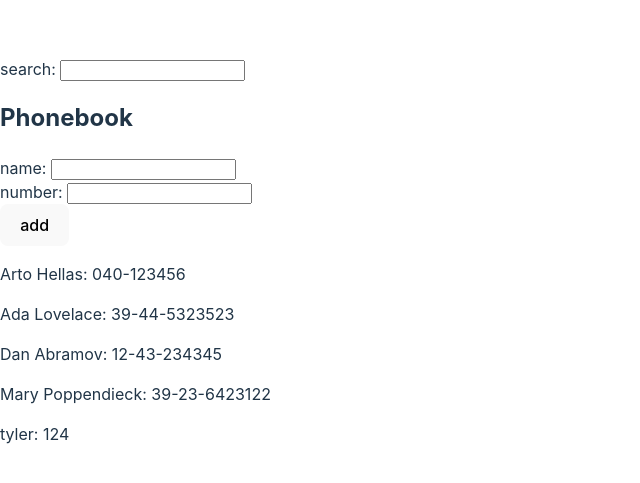
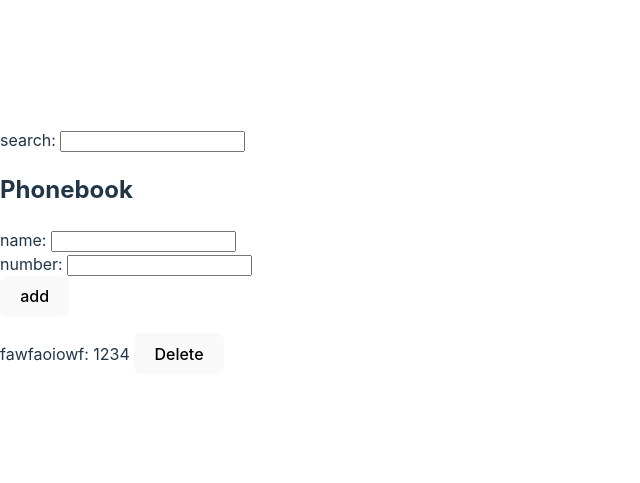
Before and after one commit to tylerdegen1016/fullsource-code, a React (Vite) app in the folder ch2/phonebook/: page / in a window 1280 px wide. Shown: the part 141-624 px from the top of the page, without its empty margins (0-640 px from the left). Built offline with nearby package versions, Linux system fonts and the light colour scheme; data requests are answered from the project's data file.

Commit message:
implement delete person

```diff
--- a/ch2/phonebook/db.json
+++ b/ch2/phonebook/db.json
@@ -1,29 +1,9 @@
 {
   "persons": [
     {
-      "name": "Arto Hellas",
-      "number": "040-123456",
-      "id": "1"
-    },
-    {
-      "name": "Ada Lovelace",
-      "number": "39-44-5323523",
-      "id": "2"
-    },
-    {
-      "name": "Dan Abramov",
-      "number": "12-43-234345",
-      "id": "3"
-    },
-    {
-      "name": "Mary Poppendieck",
-      "number": "39-23-6423122",
-      "id": "4"
-    },
-    {
-      "id": "5",
-      "name": "tyler",
-      "number": "124"
+      "id": "4",
+      "name": "fawfaoiowf",
+      "number": "1234"
     }
   ]
 }
--- a/ch2/phonebook/src/App.jsx
+++ b/ch2/phonebook/src/App.jsx
@@ -48,7 +48,19 @@ const App = () => {
         setNewNumber("")
       })
     }
+  }
 
+  const deleteNumber = (id) => {
+    personService
+      .deletePerson(id)
+      .then(response => {
+        setPersons(persons.filter(p => p.id != id))
+        setFilteredPersons(filteredPersons.filter(p => p.id != id))
+      })
+      .catch(error => {
+        alert("ERROR!!")
+        console.log(error)
+      })
 
   }
 
@@ -81,7 +93,7 @@ const App = () => {
           <button type="submit">add</button>
         </div>
       </form>
-      <Phonebook persons={filteredPersons} />
+      <Phonebook persons={filteredPersons} deleteNumber={deleteNumber} />
     </div>
   )
 }
--- a/ch2/phonebook/src/components/Phonebook.jsx
+++ b/ch2/phonebook/src/components/Phonebook.jsx
@@ -1,9 +1,9 @@
 import PhonebookEntry from "./PhonebookEntry"
 
-const Phonebook = ({persons}) => {
+const Phonebook = ({persons, deleteNumber}) => {
     return(
       <div>
-        {persons.map(person => <PhonebookEntry person={person} key={person.name}/>)}
+        {persons.map(person => <PhonebookEntry person={person} key={person.name} deleteNumber={deleteNumber}/>)}
       </div>
     )
   }
--- a/ch2/phonebook/src/components/PhonebookEntry.jsx
+++ b/ch2/phonebook/src/components/PhonebookEntry.jsx
@@ -1,6 +1,9 @@
-const PhonebookEntry = ({person}) => {
+import personService from '../services/persons'
+
+
+const PhonebookEntry = ({person, deleteNumber}) => {
     return (
-      <p>{person.name}: {person.number}</p>
+      <p>{person.name}: {person.number} <button onClick={() => deleteNumber(person.id)}>Delete</button></p>
     )
   }
 
--- a/ch2/phonebook/src/services/persons.js
+++ b/ch2/phonebook/src/services/persons.js
@@ -16,4 +16,10 @@ const update = (id, newObject) => {
     return request.then(response => response.data)
 }
 
-export default { getAll, create, update }
+const deletePerson = (id) => {
+    console.group("delete")
+    const request = axios.delete(`${baseUrl}/${id}`)
+    return request.then(response => response.data)
+}
+
+export default { getAll, create, update, deletePerson }
```
